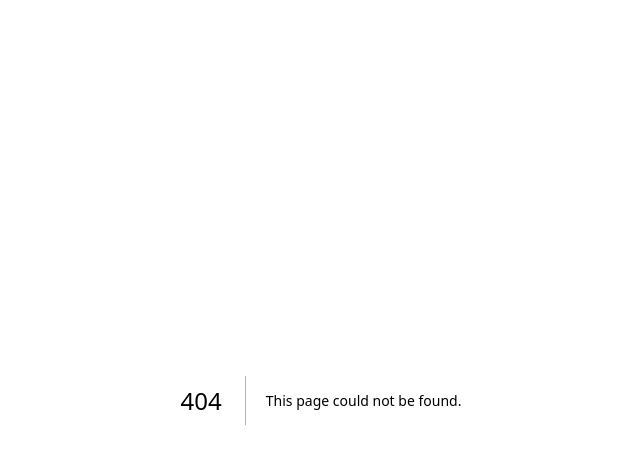
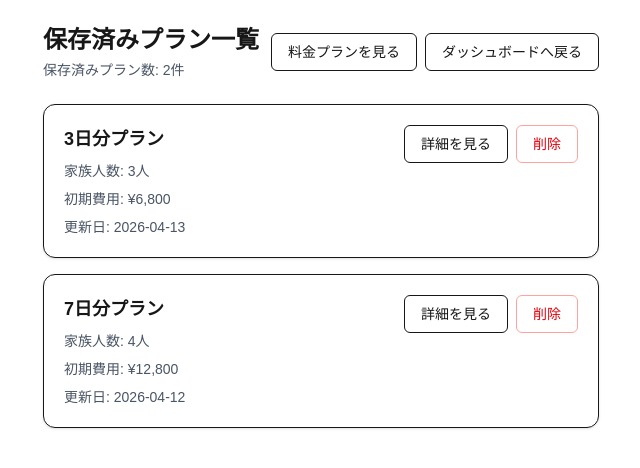
Before and after one commit to aya425/sonae-are, a Next.js app in the folder my-app/: page /plans in a window 1280 px wide. Before the commit this address had no page. Shown: the top 468 px of the page, without its empty margins (319-959 px from the left). Built offline with nearby package versions, Linux system fonts and the light colour scheme.

Commit message:
feat: 保存済みプラン一覧画面のUIを実装

```diff
--- /dev/null
+++ b/my-app/app/plans/page.tsx
@@ -0,0 +1,114 @@
+import Link from "next/link";
+
+type Plan = {
+  id: string;
+  title: string;
+  familyMemberCount: number;
+  totalEstimatedCost: number;
+  updatedAt: string;
+};
+
+const mockPlans: Plan[] = [
+  {
+    id: "plan-1",
+    title: "3日分プラン",
+    familyMemberCount: 3,
+    totalEstimatedCost: 6800,
+    updatedAt: "2026-04-13",
+  },
+  {
+    id: "plan-2",
+    title: "7日分プラン",
+    familyMemberCount: 4,
+    totalEstimatedCost: 12800,
+    updatedAt: "2026-04-12",
+  },
+];
+
+export default function PlansPage() {
+  const plans = mockPlans;
+  const hasPlans = plans.length > 0;
+
+  return (
+    <main className="mx-auto max-w-5xl p-6">
+      <div className="mb-6 flex flex-col gap-3 sm:flex-row sm:items-center sm:justify-between">
+        <div>
+          <h1 className="text-2xl font-bold">保存済みプラン一覧</h1>
+          <p className="mt-1 text-sm text-gray-600">
+            保存済みプラン数: {plans.length}件
+          </p>
+        </div>
+
+        <div className="flex gap-2">
+          <Link
+            href="/billing"
+            className="rounded-md border px-4 py-2 text-sm font-medium hover:bg-gray-50"
+          >
+            料金プランを見る
+          </Link>
+          <Link
+            href="/dashboard"
+            className="rounded-md border px-4 py-2 text-sm font-medium hover:bg-gray-50"
+          >
+            ダッシュボードへ戻る
+          </Link>
+        </div>
+      </div>
+
+      {!hasPlans ? (
+        <section className="rounded-xl border border-dashed p-8 text-center">
+          <h2 className="text-lg font-semibold">
+            保存済みプランはまだありません
+          </h2>
+          <p className="mt-2 text-sm text-gray-600">
+            新しく備えプランを作成して保存すると、ここに一覧表示されます。
+          </p>
+          <div className="mt-4">
+            <Link
+              href="/plan/new"
+              className="inline-block rounded-md bg-black px-4 py-2 text-sm font-medium text-white"
+            >
+              備えプランを作る
+            </Link>
+          </div>
+        </section>
+      ) : (
+        <section className="grid gap-4">
+          {plans.map((plan) => (
+            <article key={plan.id} className="rounded-xl border p-5 shadow-sm">
+              <div className="flex flex-col gap-4 sm:flex-row sm:items-start sm:justify-between">
+                <div className="space-y-2">
+                  <h2 className="text-lg font-semibold">{plan.title}</h2>
+                  <p className="text-sm text-gray-600">
+                    家族人数: {plan.familyMemberCount}人
+                  </p>
+                  <p className="text-sm text-gray-600">
+                    初期費用: ¥{plan.totalEstimatedCost.toLocaleString()}
+                  </p>
+                  <p className="text-sm text-gray-600">
+                    更新日: {plan.updatedAt}
+                  </p>
+                </div>
+
+                <div className="flex gap-2">
+                  <Link
+                    href={`/plans/${plan.id}`}
+                    className="rounded-md border px-4 py-2 text-sm font-medium hover:bg-gray-50"
+                  >
+                    詳細を見る
+                  </Link>
+                  <button
+                    type="button"
+                    className="rounded-md border border-red-300 px-4 py-2 text-sm font-medium text-red-600 hover:bg-red-50"
+                  >
+                    削除
+                  </button>
+                </div>
+              </div>
+            </article>
+          ))}
+        </section>
+      )}
+    </main>
+  );
+}
--- /dev/null
+++ b/my-app/app/stock-items/page.tsx
@@ -0,0 +1,7 @@
+export default function StockItemsPage() {
+  return (
+    <main className="p-6">
+      <h1 className="text-2xl font-bold">備蓄品一覧</h1>
+    </main>
+  );
+}
```
